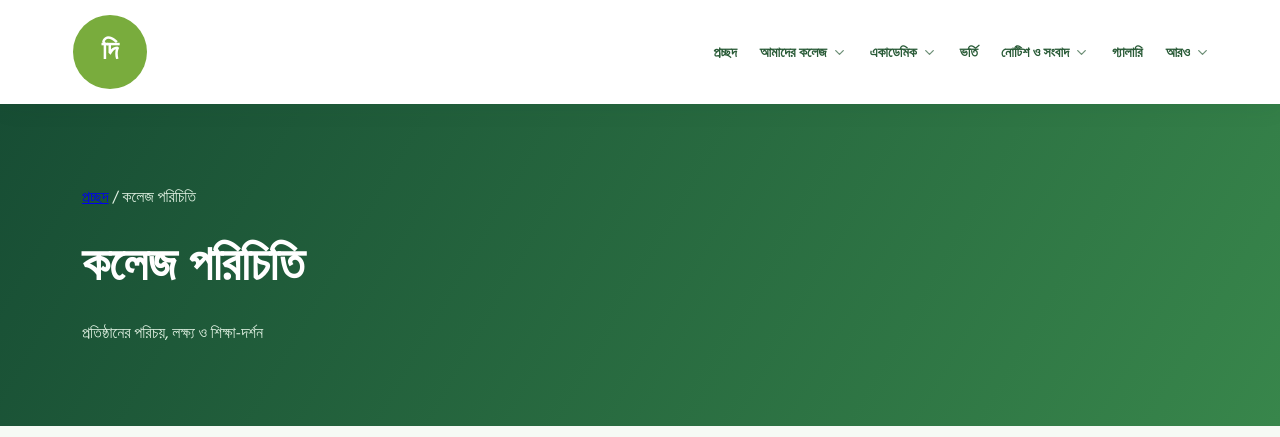
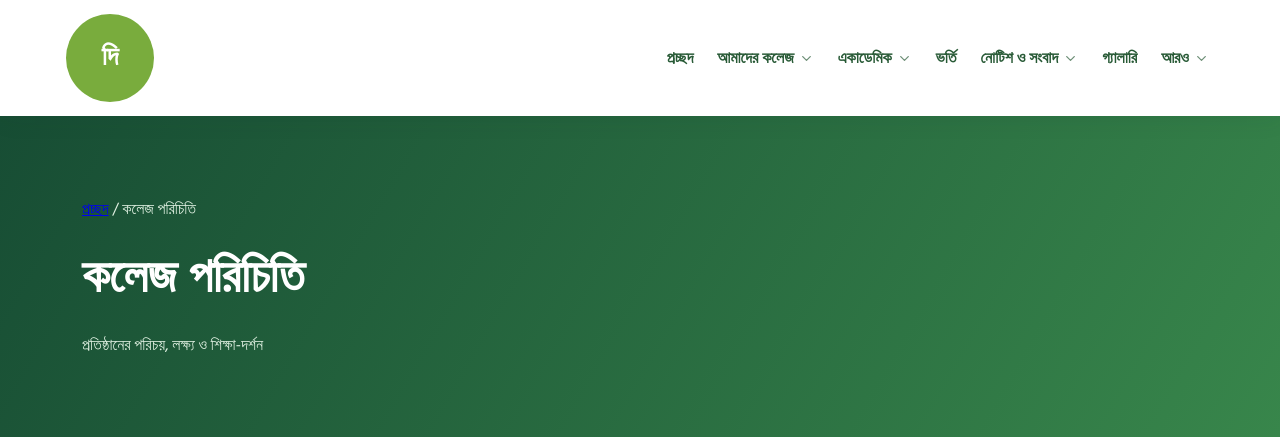
Before and after one commit to pavelsarwar/dic, a PHP site: page /about.html in a window 1280 px wide. Shown: the top 437 px of the page. Run offline with PHP 8.4, Linux system fonts and the light colour scheme.

Commit message:
ui: slightly enlarge header logo and improve menu font legibility

```diff
--- a/assets/shared.css
+++ b/assets/shared.css
@@ -56,3 +56,21 @@
  .cms-brand img{max-width:min(55vw,155px);max-height:68px}
  .cms-brand .cms-seal{width:56px;height:56px}
 }
+
+/* Header readability refinement */
+@media(min-width:1081px){
+ .cms-header .cms-shell{min-height:116px;gap:18px}
+ .cms-brand img{max-width:235px;max-height:100px}
+ .cms-brand .cms-seal{width:88px;height:88px}
+ .cms-navigation{gap:2px}
+ .cms-navigation>a,.cms-drop-trigger{font-size:16px;padding:13px 11px}
+ .cms-submenu a{font-size:15px;padding:11px 14px}
+}
+@media(min-width:481px) and (max-width:1080px){
+ .cms-brand img{max-width:195px;max-height:84px}
+ .cms-header .cms-shell{min-height:98px}
+}
+@media(max-width:480px){
+ .cms-brand img{max-width:min(58vw,170px);max-height:76px}
+ .cms-header .cms-shell{min-height:90px}
+}
```
